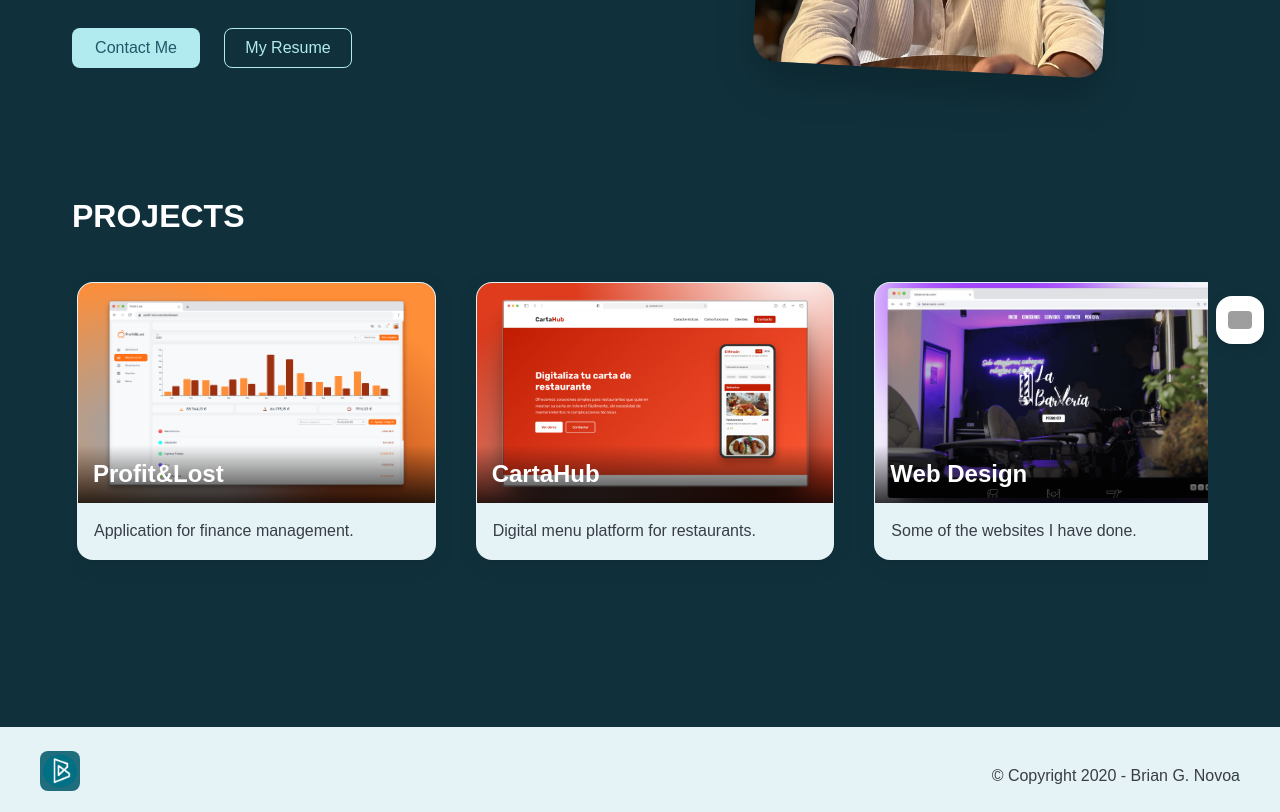
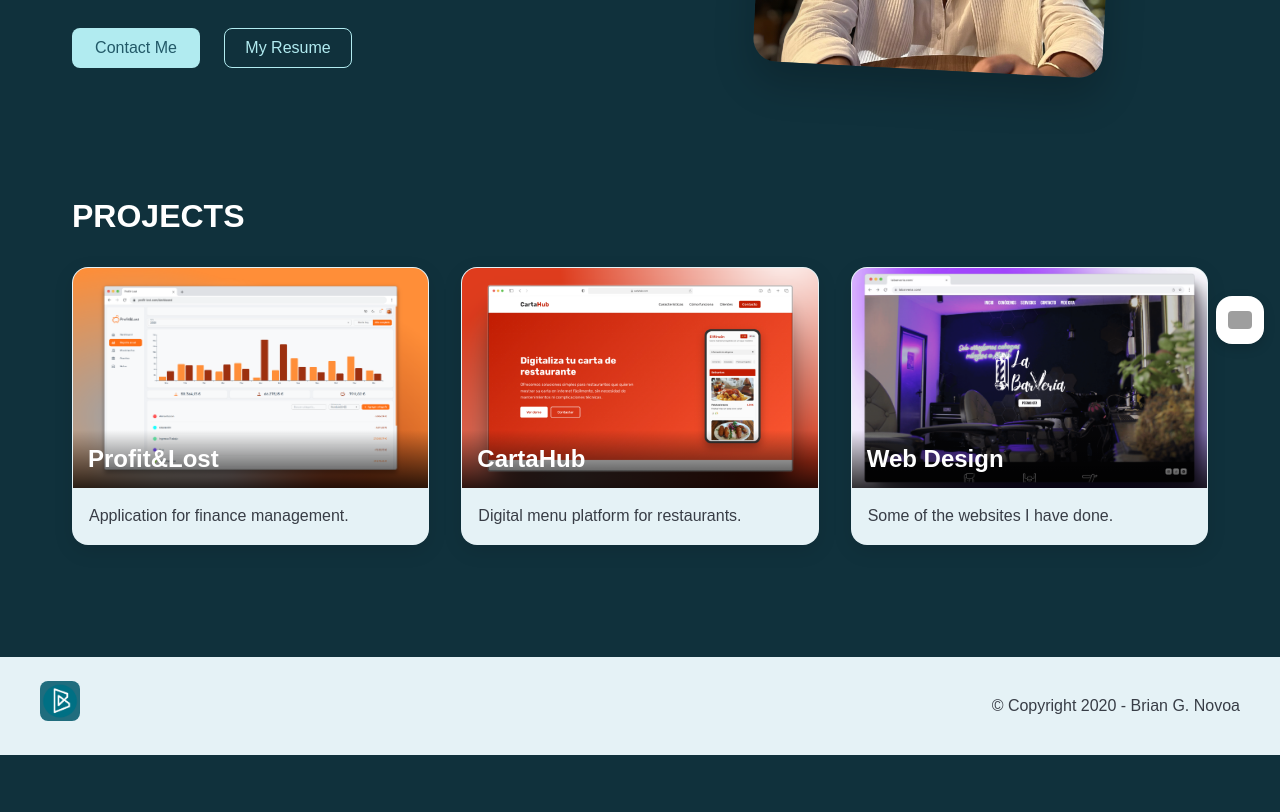
Before and after one commit to brianglezn/brian-novoa.com, a React (Vite) app: page / in a window 1280 px wide. Shown: the part 440-1252 px from the top of the page. After the commit the page ends 1195 px from the top, so only its background shows below. Built offline with nearby package versions, Linux system fonts and the light colour scheme; grey boxes are pictures that could not be loaded.

Commit message:
Corrección de visualizacion de proyectos

```diff
--- a/src/pages/Home.scss
+++ b/src/pages/Home.scss
@@ -169,6 +169,14 @@
       text-transform: uppercase;
     }
 
+    .homeProjects-grid {
+      display: grid;
+      grid-template-columns: repeat(auto-fill, minmax(300px, 1fr));
+      gap: 2rem;
+      width: 100%;
+      margin-bottom: 2rem;
+    }
+
     .homeProjects-carousel {
       width: 100%;
       position: relative;
@@ -333,6 +341,13 @@
         gap: 2rem;
       }
     }
+
+    .homeProjects {
+      .homeProjects-grid {
+        grid-template-columns: repeat(auto-fill, minmax(280px, 1fr));
+        gap: 1.5rem;
+      }
+    }
   }
 
   @media (max-width: 768px) {
@@ -382,6 +397,11 @@
 
     .homeProjects {
       padding: 2.5rem 1rem;
+
+      .homeProjects-grid {
+        grid-template-columns: repeat(auto-fill, minmax(240px, 1fr));
+        gap: 1.2rem;
+      }
     }
   }
 
--- a/src/pages/Home.tsx
+++ b/src/pages/Home.tsx
@@ -1,4 +1,5 @@
 import { useTranslation } from 'react-i18next';
+import { useState, useEffect } from 'react';
 
 // Importing styles
 import './Home.scss';
@@ -58,6 +59,16 @@
 // Main component for the home page
 export default function Home() {
   const { t, i18n } = useTranslation();
+  const [isDesktop, setIsDesktop] = useState(window.innerWidth >= 1024);
+
+  useEffect(() => {
+    const handleResize = () => {
+      setIsDesktop(window.innerWidth >= 1024);
+    };
+
+    window.addEventListener('resize', handleResize);
+    return () => window.removeEventListener('resize', handleResize);
+  }, []);
 
   const brianResume = i18n.language === 'en' ? brianResumeEN : brianResumeES;
 
@@ -93,6 +104,19 @@
         <section className="homeProjects">
           <h2>{t('Home.projects.title')}</h2>
 
+          {isDesktop ? (
+            <div className="homeProjects-grid">
+              {Object.values(projectsData).map((project) => (
+                <ProjectItem
+                  key={project.id}
+                  mainImage={project.mainImage}
+                  title={t(`Projects.projectItems.${project.id}.title`)}
+                  description={t(`Projects.projectItems.${project.id}.description`)}
+                  href={`/projects/${project.id}`}
+                />
+              ))}
+            </div>
+          ) : (
             <div className="homeProjects-carousel">
               <Swiper
                 modules={[Navigation, Pagination, Autoplay]}
@@ -110,10 +134,6 @@
                     slidesPerView: 2,
                     spaceBetween: 30,
                   },
-                1024: {
-                  slidesPerView: 3,
-                  spaceBetween: 30,
-                },
                 }}
               >
                 {Object.values(projectsData).map((project) => (
@@ -128,6 +148,7 @@
                 ))}
               </Swiper>
             </div>
+          )}
         </section>
 
       </section>
```
Lines whose indentation alone changed are shown as unchanged.
